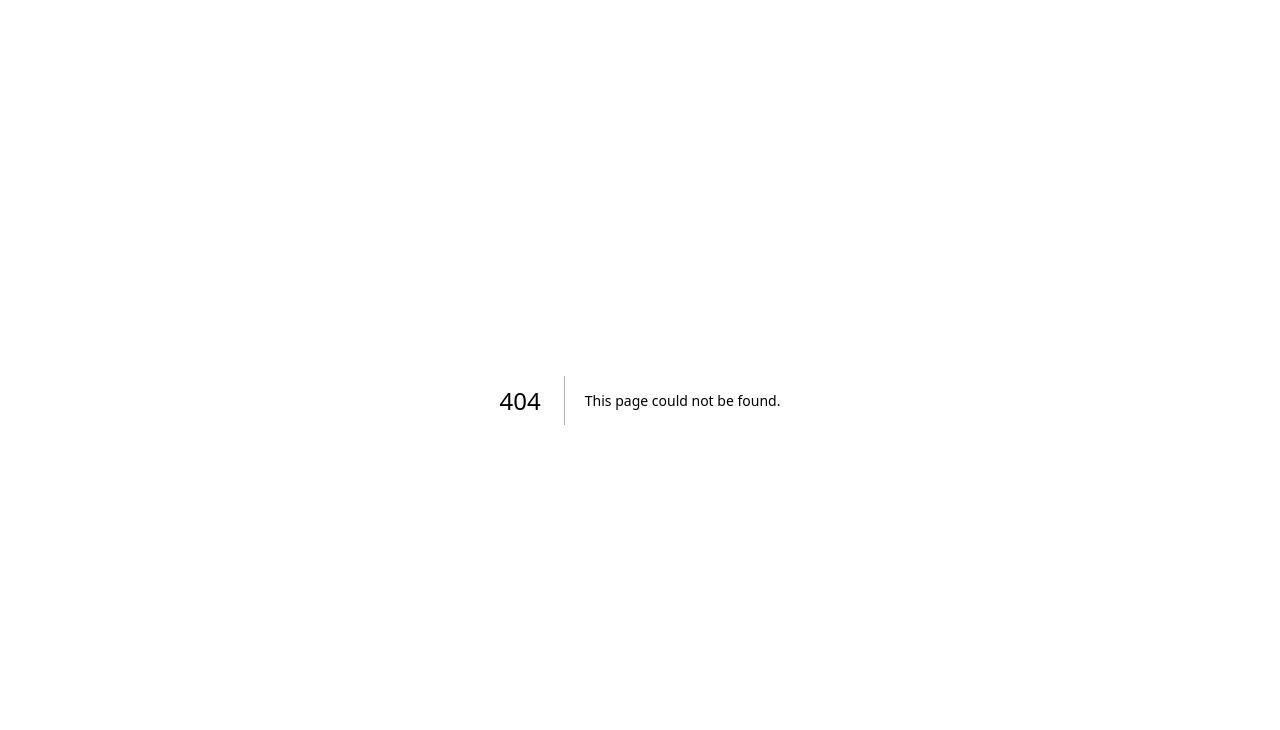
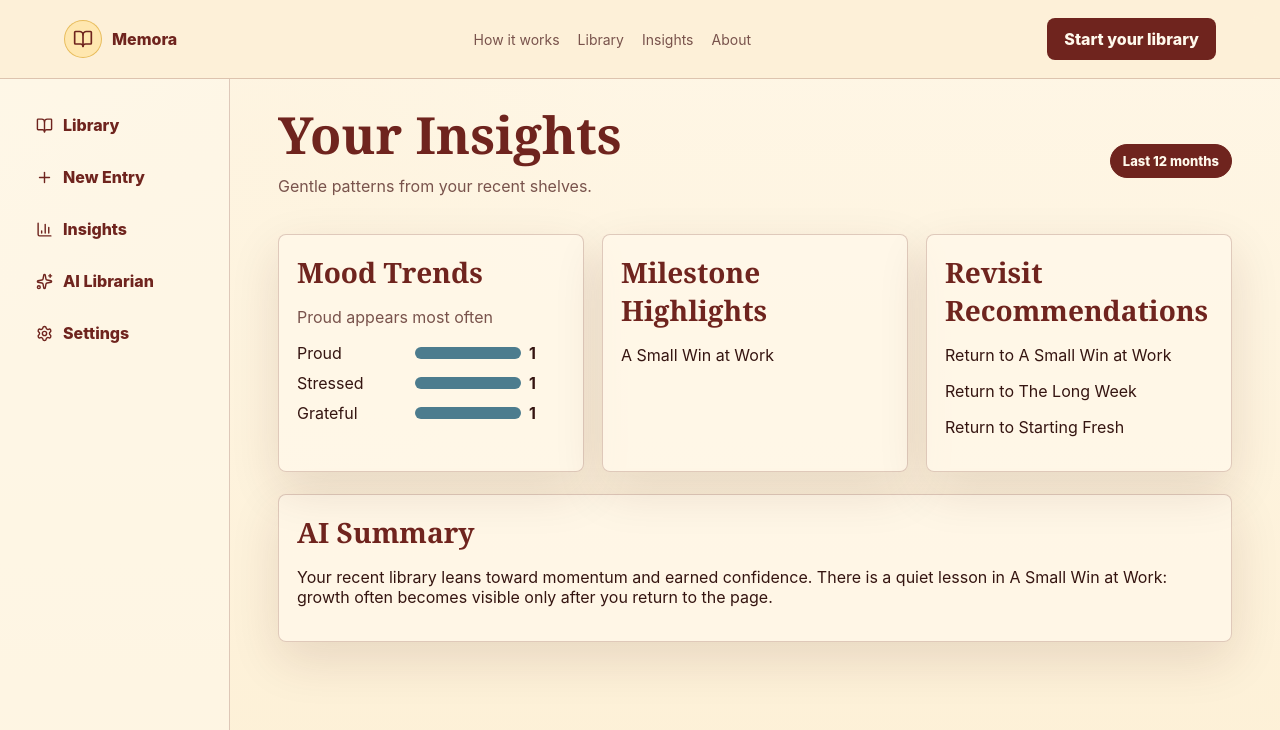
Before and after one commit to KipianiNikoloz/Memora, a Next.js app: page /insights in a window 1280 px wide. Before the commit this address had no page. Shown: the top 730 px of the page. Built offline with nearby package versions, Linux system fonts and the light colour scheme.

Commit message:
feat: add insights librarian and settings screens

```diff
--- /dev/null
+++ b/app/insights/page.tsx
@@ -0,0 +1,67 @@
+"use client";
+
+import Link from "next/link";
+import { AppChrome } from "@/components/AppChrome";
+import { useMemora } from "@/components/MemoraClient";
+import { mockAiLibrarian } from "@/lib/ai";
+import { buildInsights, moodLabel } from "@/lib/insights";
+
+export default function InsightsPage() {
+  const { entries, user } = useMemora();
+  const insights = buildInsights(entries);
+  const summary = mockAiLibrarian.summarize({ entries, tone: user?.defaultTone ?? "Wise" });
+  const max = Math.max(1, ...Object.values(insights.moodCounts));
+
+  return (
+    <AppChrome>
+      <div className="row" style={{ justifyContent: "space-between" }}>
+        <div>
+          <h1 className="app-title">Your Insights</h1>
+          <p className="muted">Gentle patterns from your recent shelves.</p>
+        </div>
+        <span className="chip chip-active">Last 12 months</span>
+      </div>
+
+      {insights.lowData ? (
+        <div className="panel">
+          <h3>Your shelves are still gathering evidence</h3>
+          <p className="muted">Add a few more memories before Memora draws patterns. Nothing is missing; the library is just beginning.</p>
+          <Link className="button button-primary" href="/new-entry">Add another memory</Link>
+        </div>
+      ) : null}
+
+      <div className="grid-3" style={{ marginTop: 22 }}>
+        <section className="panel">
+          <h3>Mood Trends</h3>
+          <p className="muted">{moodLabel(insights.moodCounts)}</p>
+          <div className="stat-bars">
+            {Object.entries(insights.moodCounts).map(([emotion, count]) => (
+              <div className="bar" key={emotion}>
+                <span>{emotion}</span>
+                <span style={{ "--value": `${(count / max) * 100}%` } as React.CSSProperties} />
+                <strong>{count}</strong>
+              </div>
+            ))}
+          </div>
+        </section>
+        <section className="panel">
+          <h3>Milestone Highlights</h3>
+          {insights.milestones.length ? insights.milestones.map((entry) => (
+            <p key={entry.id}><Link href={`/entry/${entry.id}`}>{entry.title}</Link></p>
+          )) : <p className="muted">No milestone shelf yet. Proud and Milestones entries will appear here.</p>}
+        </section>
+        <section className="panel">
+          <h3>Revisit Recommendations</h3>
+          {insights.revisit.map((entry) => (
+            <p key={entry.id}><Link href={`/entry/${entry.id}`}>Return to {entry.title}</Link></p>
+          ))}
+        </section>
+      </div>
+
+      <section className="panel" style={{ marginTop: 22 }}>
+        <h3>AI Summary</h3>
+        <p>{summary}</p>
+      </section>
+    </AppChrome>
+  );
+}
```
Also changed, not shown: app/librarian/page.tsx (added, +56 -0 lines), app/settings/page.tsx (added, +50 -0 lines).
